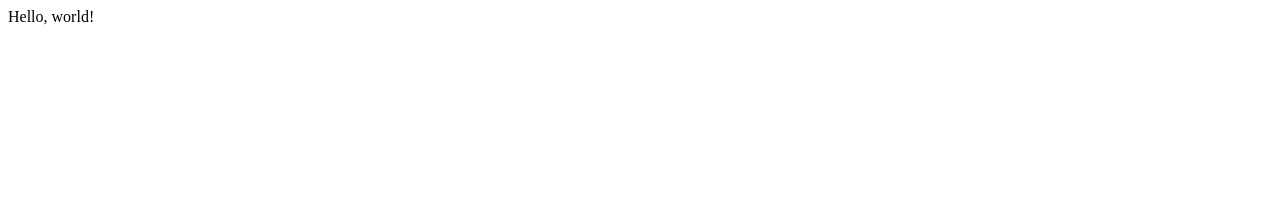
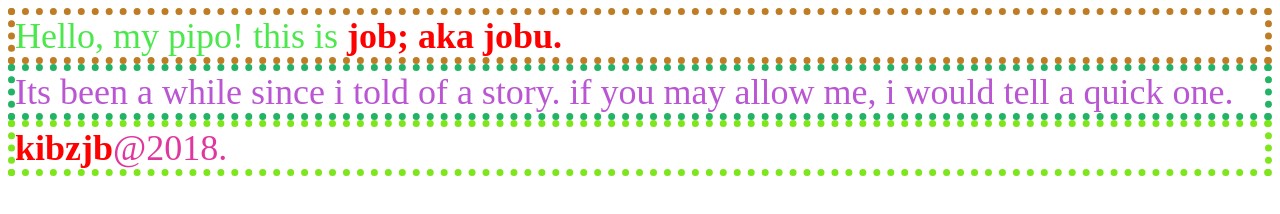
Before and after one commit to kibzjb/lecture0, a plain HTML site: page index.html in a window 1280 px wide. Drawn offline with Linux system fonts and the light colour scheme.

Commit message:
updated some information about me

```diff
--- a/index.html
+++ b/index.html
@@ -1,11 +1,35 @@
 <!DOCTYPE html>
 <html>
     <head>
-        <title>
-            kibzjb
-        </title>
+        <title>@kibzjb</title>
+            <style>
+                #top{
+                    border: 7px dotted rgb(190, 124, 37);
+                    font-size: 36px; color:rgb(76, 231, 76);
+                }
+                #middle{
+                    border: 7px dotted rgb(34, 180, 100);
+                    font-size: 36px; color: mediumorchid;
+                }
+                #bottom {
+                    border: 7px dotted rgb(125, 230, 28);
+                    font-size: 36px; color: rgb(224, 55, 159);
+                }
+                .name {
+                    font-weight: bolder; color:red
+                }
+            </style>
     </head>
     <body>
-        Hello, world!
+        <div id="top">
+            Hello, my pipo! this is <span class="name">job; aka jobu.</span>
+        </div>
+        <div id="middle">
+            Its been a while since i told of a story. if you may allow me, i would tell a quick one.
+        </div>
+        <div id="bottom">
+            <span class= "name">kibzjb</span>@2018.
+
+        </div>
     </body>
 </html>
```
